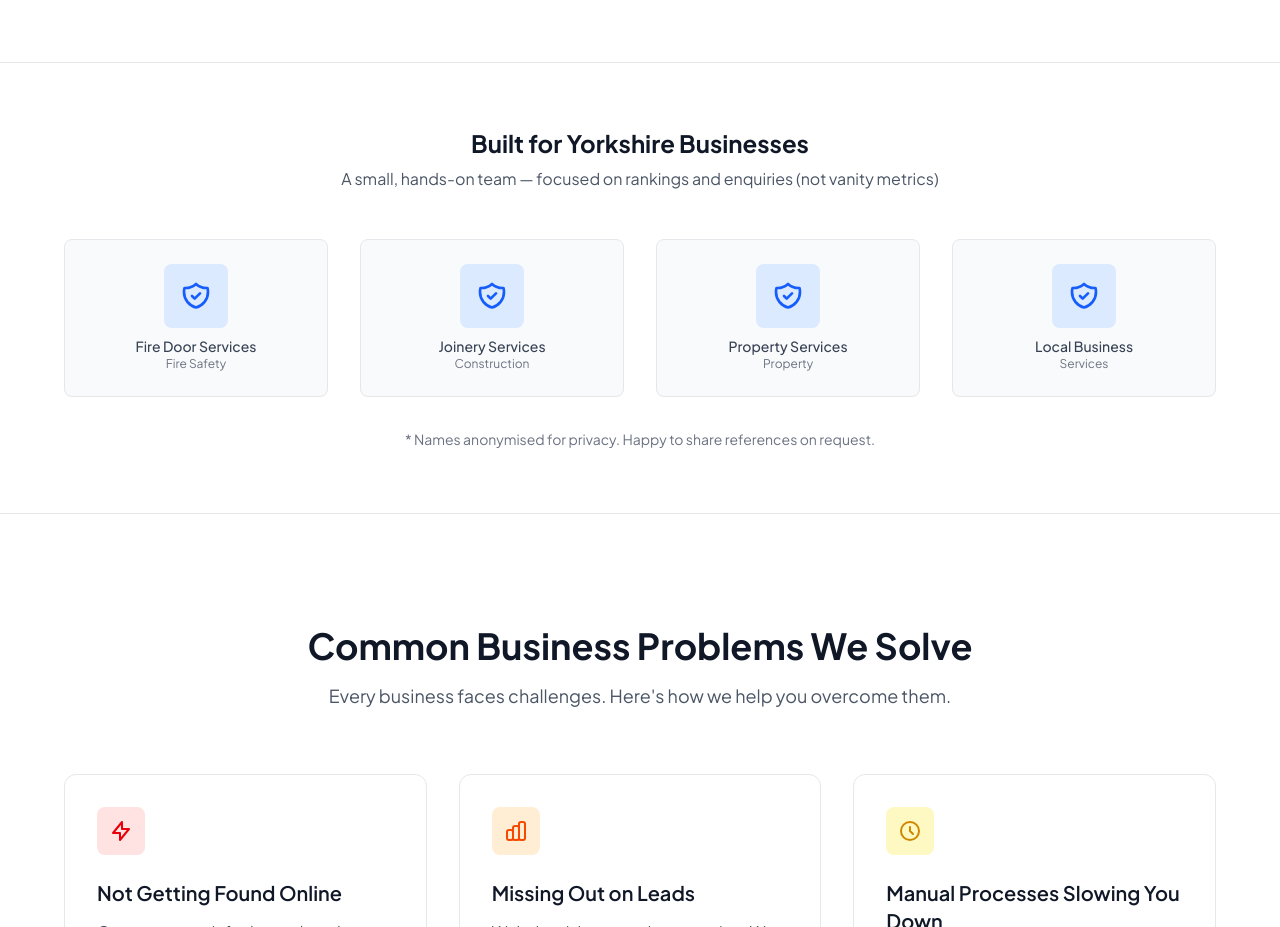
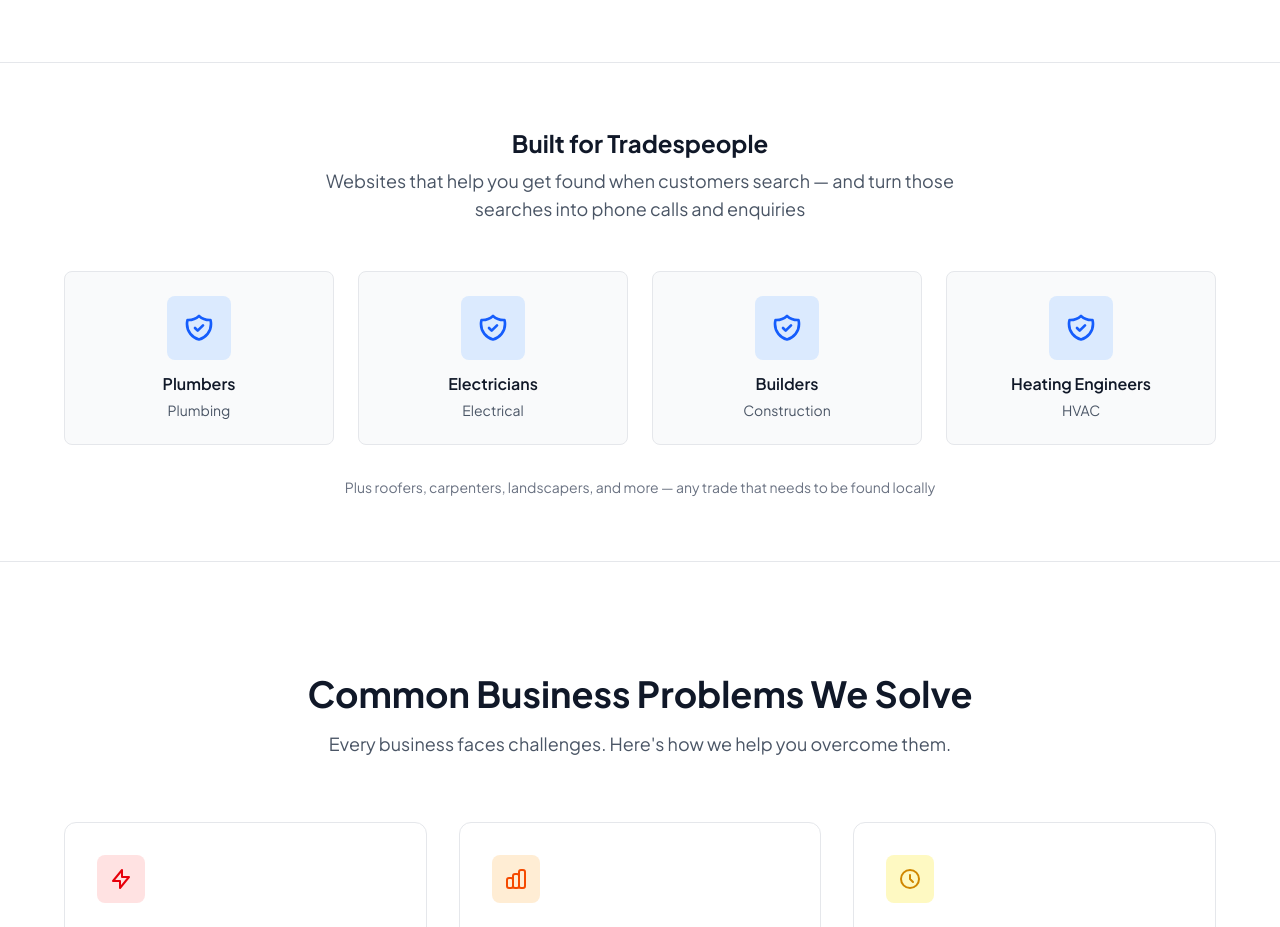
Before and after one commit to Coulsyltd/coulsycode, a Next.js app: page / in a window 1280 px wide. Shown: the part 1280-2207 px from the top of the page. Built offline with nearby package versions, Linux system fonts and the light colour scheme.

Commit message:
Update homepage: focus on tradespeople instead of specific services

```diff
--- a/components/ClientLogos.tsx
+++ b/components/ClientLogos.tsx
@@ -1,10 +1,10 @@
 export default function ClientLogos() {
-  // Placeholder logos - replace with actual client logos when available
-  const clients = [
-    { name: "Fire Door Services", industry: "Fire Safety" },
-    { name: "Joinery Services", industry: "Construction" },
-    { name: "Property Services", industry: "Property" },
-    { name: "Local Business", industry: "Services" },
+  // Trades that benefit from local SEO and enquiry-focused websites
+  const trades = [
+    { name: "Plumbers", industry: "Plumbing" },
+    { name: "Electricians", industry: "Electrical" },
+    { name: "Builders", industry: "Construction" },
+    { name: "Heating Engineers", industry: "HVAC" },
   ];
 
   return (
@@ -13,20 +13,19 @@ export default function ClientLogos() {
         <div className="max-w-6xl mx-auto">
           <div className="text-center mb-12">
             <h2 className="text-2xl font-bold text-gray-900 mb-2">
-              Built for Yorkshire Businesses
+              Built for Tradespeople
             </h2>
-            <p className="text-gray-600">
-              A small, hands-on team — focused on rankings and enquiries (not vanity metrics)
+            <p className="text-lg text-gray-600 max-w-2xl mx-auto">
+              Websites that help you get found when customers search — and turn those searches into phone calls and enquiries
             </p>
           </div>
-          <div className="grid grid-cols-2 md:grid-cols-4 gap-8 items-center">
-            {clients.map((client, index) => (
+          <div className="grid grid-cols-2 md:grid-cols-4 gap-6">
+            {trades.map((trade, index) => (
               <div
                 key={index}
-                className="flex items-center justify-center p-6 bg-gray-50 rounded-lg border border-gray-200"
+                className="flex flex-col items-center justify-center p-6 bg-gray-50 rounded-lg border border-gray-200 hover:border-blue-300 hover:shadow-sm transition-all duration-200"
               >
-                <div className="text-center">
-                  <div className="w-16 h-16 bg-blue-100 rounded-lg flex items-center justify-center mx-auto mb-2">
+                <div className="w-16 h-16 bg-blue-100 rounded-lg flex items-center justify-center mb-3">
                   <svg
                     className="w-8 h-8 text-blue-600"
                     fill="none"
@@ -41,14 +40,13 @@ export default function ClientLogos() {
                     />
                   </svg>
                 </div>
-                  <p className="text-sm font-medium text-gray-700">{client.name}</p>
-                  <p className="text-xs text-gray-500">{client.industry}</p>
-                </div>
+                <p className="text-base font-semibold text-gray-900 mb-1">{trade.name}</p>
+                <p className="text-sm text-gray-600">{trade.industry}</p>
               </div>
             ))}
           </div>
           <p className="text-center text-sm text-gray-500 mt-8">
-            * Names anonymised for privacy. Happy to share references on request.
+            Plus roofers, carpenters, landscapers, and more — any trade that needs to be found locally
           </p>
         </div>
       </div>
```
Lines whose indentation alone changed are shown as unchanged.
